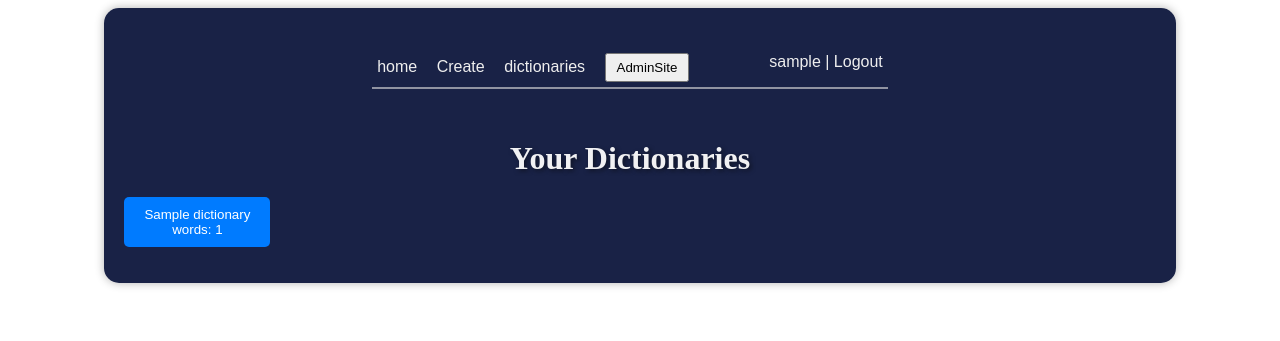
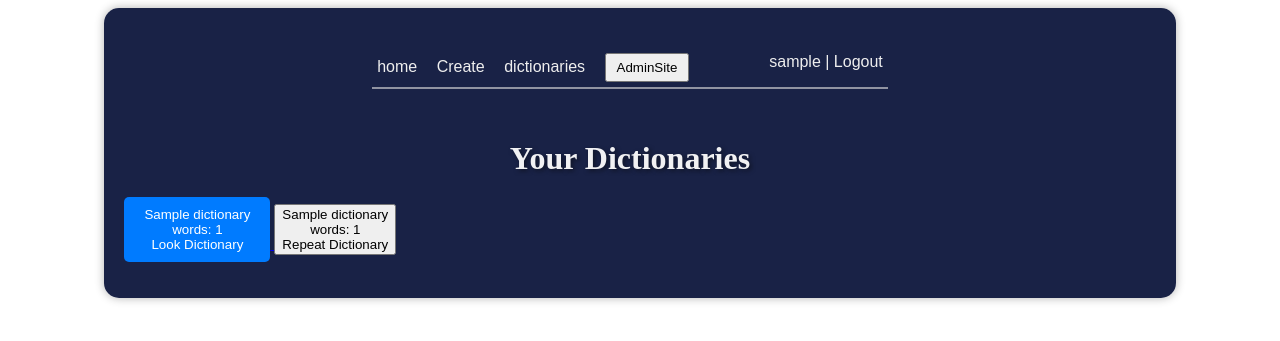
Before and after one commit to F-redy/assistant_in_learning_new_words, a Django app: page /words/show-dictionaries/ in a window 1280 px wide. Shown: the top 341 px of the page. Run offline with Django 4.2, Linux system fonts and the light colour scheme; a user stored in the database is signed in; tables that the repository leaves empty hold one stand-in row (values such as "Sample post").

Commit message:
add new button Repeat

```diff
--- a/templates/words/show_all_dictionaries_user.html
+++ b/templates/words/show_all_dictionaries_user.html
@@ -11,9 +11,18 @@
 
                 <p>
                     <a href="{{ dictionary.get_absolute_url }}">
-                        <button type="submit">{{ dictionary.title }} <br> words: {{ dictionary.count_words }}</button>
+                        <button type="submit">
+                            {{ dictionary.title }}
+                            <br> words: {{ dictionary.count_words }}
+                            <br> Look Dictionary
+                        </button>
+                    </a>
 
-                    </a>
+                    <button type="button" onclick="location.href='{% url 'words:repeat_words' dictionary.slug %}'">
+                        {{ dictionary.title }}
+                        <br> words: {{ dictionary.count_words }}
+                        <br> Repeat Dictionary
+                    </button>
                 </p>
 
             {% endfor %}
```
